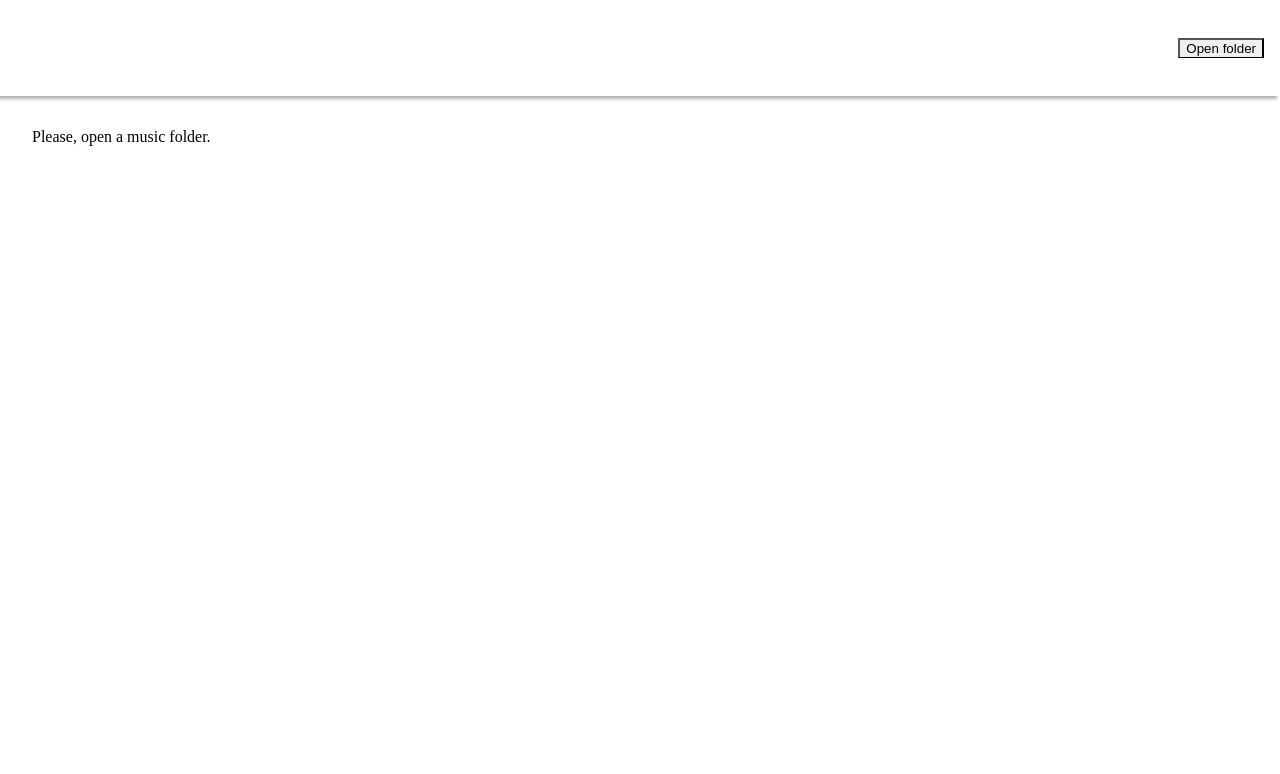
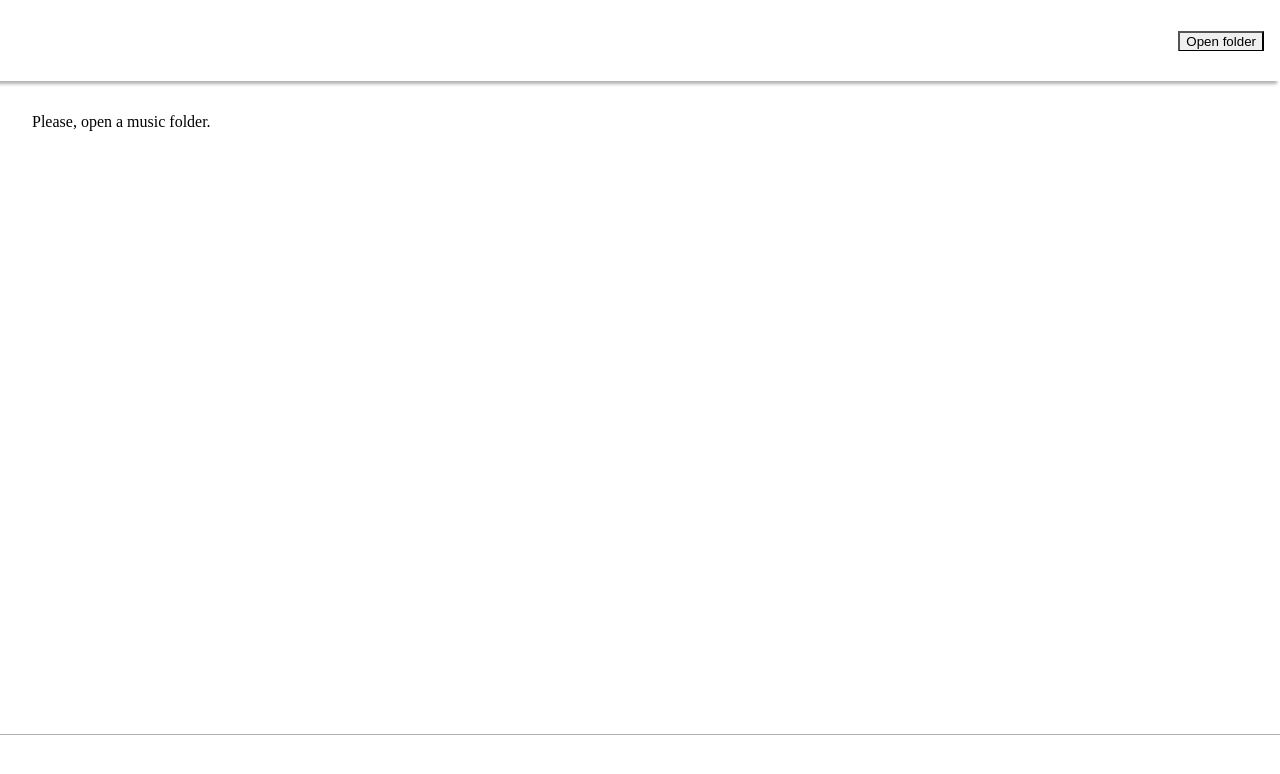
Before and after one commit to Jeansidharta/Chrome-Native-FileSystem-Music-Player, a Next.js app: page /home in a window 1280 px wide. Shown: the top 774 px of the page. Built offline with nearby package versions, Linux system fonts and the light colour scheme.

Commit message:
Created the footer component

```diff
--- /dev/null
+++ b/src/components/layout/footer.tsx
@@ -0,0 +1,17 @@
+import React from 'react';
+
+import styled from 'styled-components';
+
+const Root = styled.footer`
+	border-top: 1px solid rgba(0, 0, 0, 0.3);
+	height: 10vh;
+`;
+
+const Footer = () => {
+	return (
+		<Root>
+		</Root>
+	);
+}
+
+export default Footer;
--- a/src/pages/_app.tsx
+++ b/src/pages/_app.tsx
@@ -4,6 +4,7 @@ import Head from 'next/head';
 import Navbar from '../components/layout/navbar';
 import Providers from '../contexts';
 import MusicPlayer from '../services/MusicPlayer';
+import Footer from '../components/layout/footer';
 
 type MyAppProps = React.PropsWithoutRef<{
 	Component: any,
@@ -26,9 +27,12 @@ const MyApp: MyAppComponent = ({ Component, pageProps }) => {
 
 			<ToastContainer hideProgressBar />
 			<Providers>
-				<Navbar />
-				<div style={{ height: '90vh' }}>
-					<Component {...pageProps} />
+				<div style={{ display: 'flex', flexDirection: 'column', height: '100%' }}>
+					<Navbar />
+					<div style={{ height: '100%' }}>
+						<Component {...pageProps} />
+					</div>
+					<Footer />
 				</div>
 				<MusicPlayer />
 			</Providers>
```
